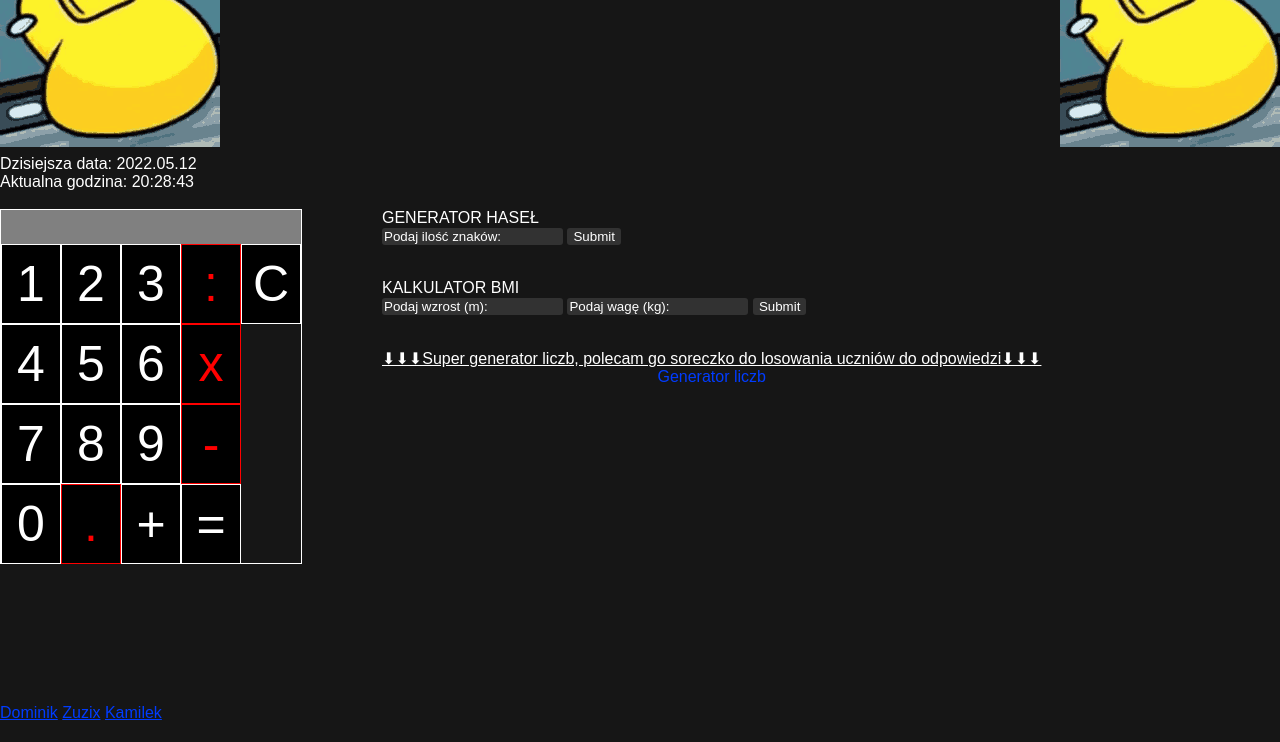
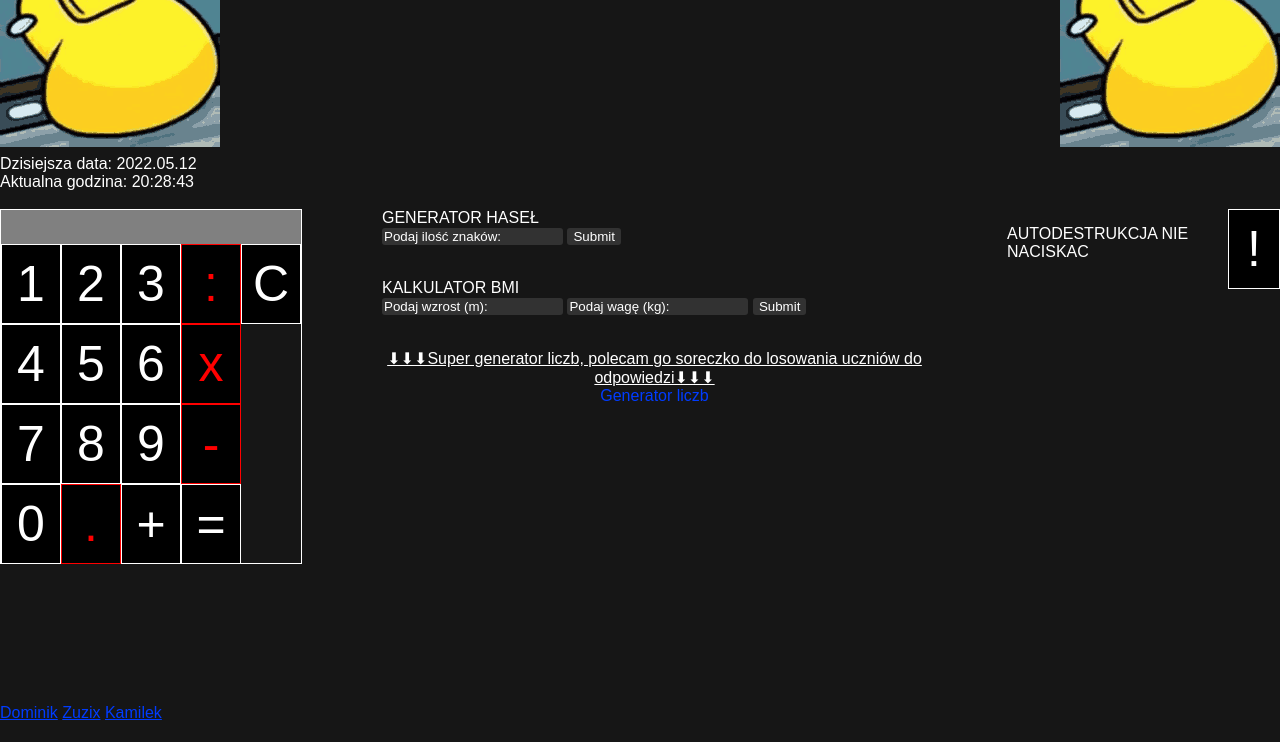
Before and after one commit to Nzyy/Praca, a plain HTML site: page index.html in a window 1280 px wide. Shown: the part 58-800 px from the top of the page. Drawn offline with Linux system fonts and the light colour scheme.

Commit message:
Update index.html

```diff
--- a/index.html
+++ b/index.html
@@ -93,10 +93,13 @@
     </div>
 
   </div>
+  <p>AUTODESTRUKCJA NIE NACISKAC</p>
+  <button onclick="destrukcja()">!</button>
 </div>
 
 <script src="script/PassGenerator.js"></script>
 <script src="script/Kalkulator.js"></script>
+<script src="script/Destrukcja.js"></script>
 <script src="script/Kalendarz.js"></script>
 <script src="script/BMI.js"></script>
 
```
